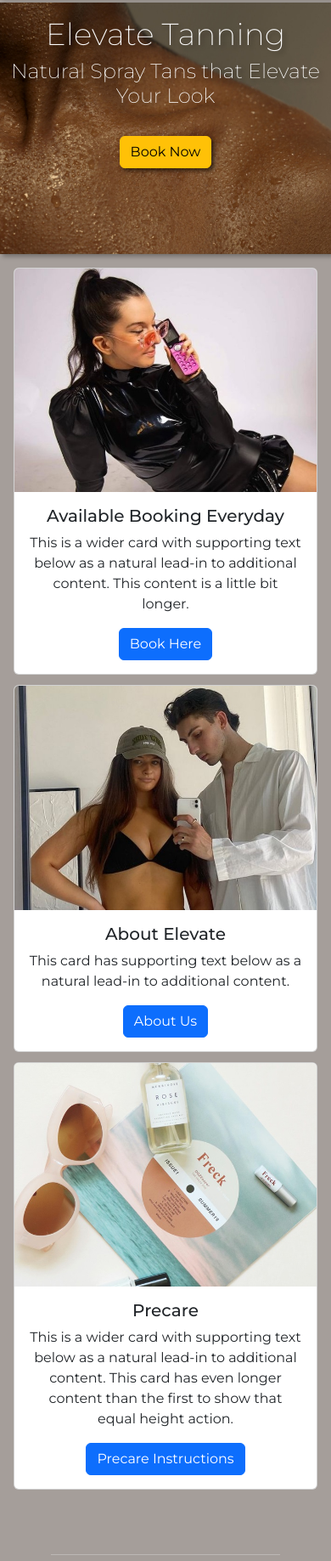
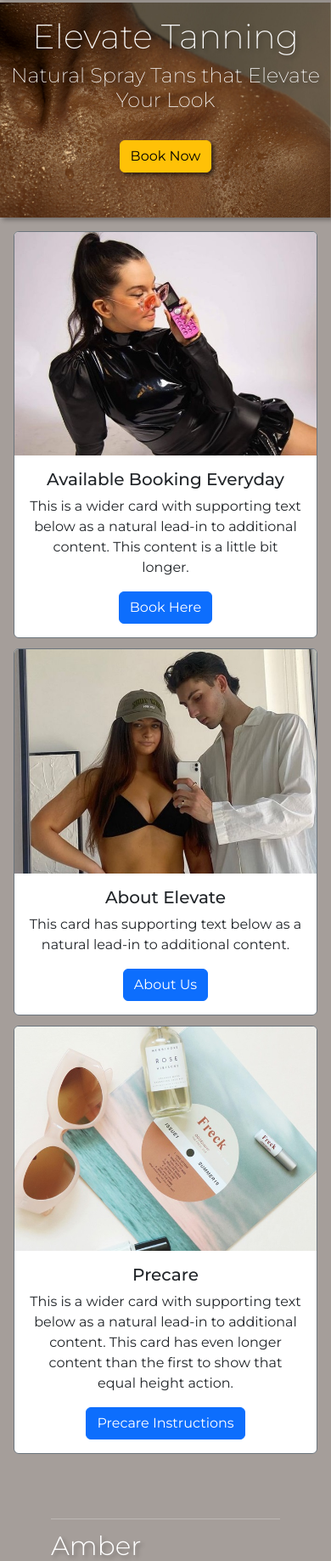
Before and after one commit to StefanLearnsCS/Elevate-Tanning, a Django app: page / in a window 390 px wide. Shown: the part 50-1887 px from the top of the page at 85% size. Run offline with Django 5.2, Linux system fonts and the light colour scheme.

Commit message:
Corrected responsiveness on homepage

```diff
--- a/Elevate/static/css/style.css
+++ b/Elevate/static/css/style.css
@@ -101,18 +101,34 @@ section h1,h2 {
 }
 
 .custom-h1 {
-  font-size: 4em;
+  font-size: 5rem;
   user-select: none;
 }
 
 .custom-h2 {
-  font-size: 2.5em;
+  font-size: 3rem;
   user-select: none;
 }
 
 #header-btn {
   margin-top: 1.5rem;
 }
+
+
+@media(max-width: 1440px){
+  .custom-h1 {
+    font-size: 4rem;
+  }
+
+  .custom-h2 {
+    font-size: 2.5rem;
+  }
+
+  #header-btn {
+    margin-top: 1.5rem;
+  }
+}
+
 
 @media(max-width: 1024px){
   .custom-h1 {
@@ -126,6 +142,10 @@ section h1,h2 {
   #header-btn {
     margin-top: 1.5rem;
   }
+
+  section {
+    height: 30vh;
+}
 }
 
 
@@ -177,7 +197,8 @@ section h1,h2 {
   }
 
   .custom-h1 {
-    font-size: 2.25rem;
+    font-size: 2.5rem;
+    text-wrap: nowrap;
   }
 
   .custom-h2 {
--- a/Elevate/templates/index.html
+++ b/Elevate/templates/index.html
@@ -19,7 +19,7 @@
 </section>
 <div class="col-xl-11 mx-auto">
   <div class="card-group" style="padding: 1rem; justify-content: center;">
-      <div class="card text-center">
+      <div class="card text-center border-secondary">
         <img src="{% static 'img/elevate-lauren.jpg' %}" class="card-img-top" alt="...">
         <div class="card-body">
           <h5 class="card-title"> Available Booking Everyday </h5>
@@ -27,7 +27,7 @@
           <a href="#" class="btn btn-primary">Book Here</a>
         </div>
       </div>
-      <div class="card text-center">
+      <div class="card text-center border-secondary">
         <img src="{% static 'img/elevate-rachelle.jpg' %}" class="card-img-top" alt="...">
         <div class="card-body">
           <h5 class="card-title"> About Elevate </h5>
@@ -35,7 +35,7 @@
           <a href="{% url 'about' %}" class="btn btn-primary">About Us</a>
         </div>
       </div>
-      <div class="card text-center">
+      <div class="card text-center border-secondary">
         <img src="{% static 'img/elevate-precare.jpg' %}" class="card-img-top" alt="...">
         <div class="card-body">
           <h5 class="card-title"> Precare </h5>
```
